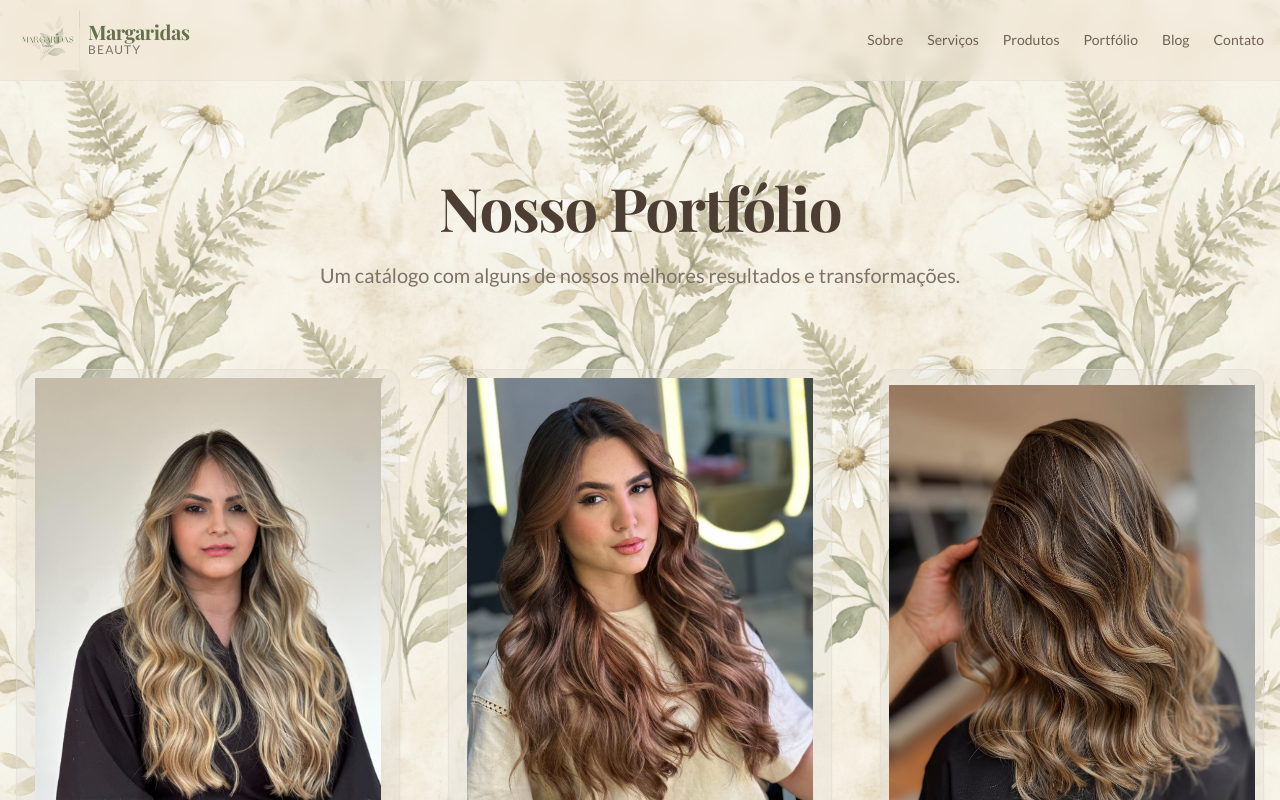
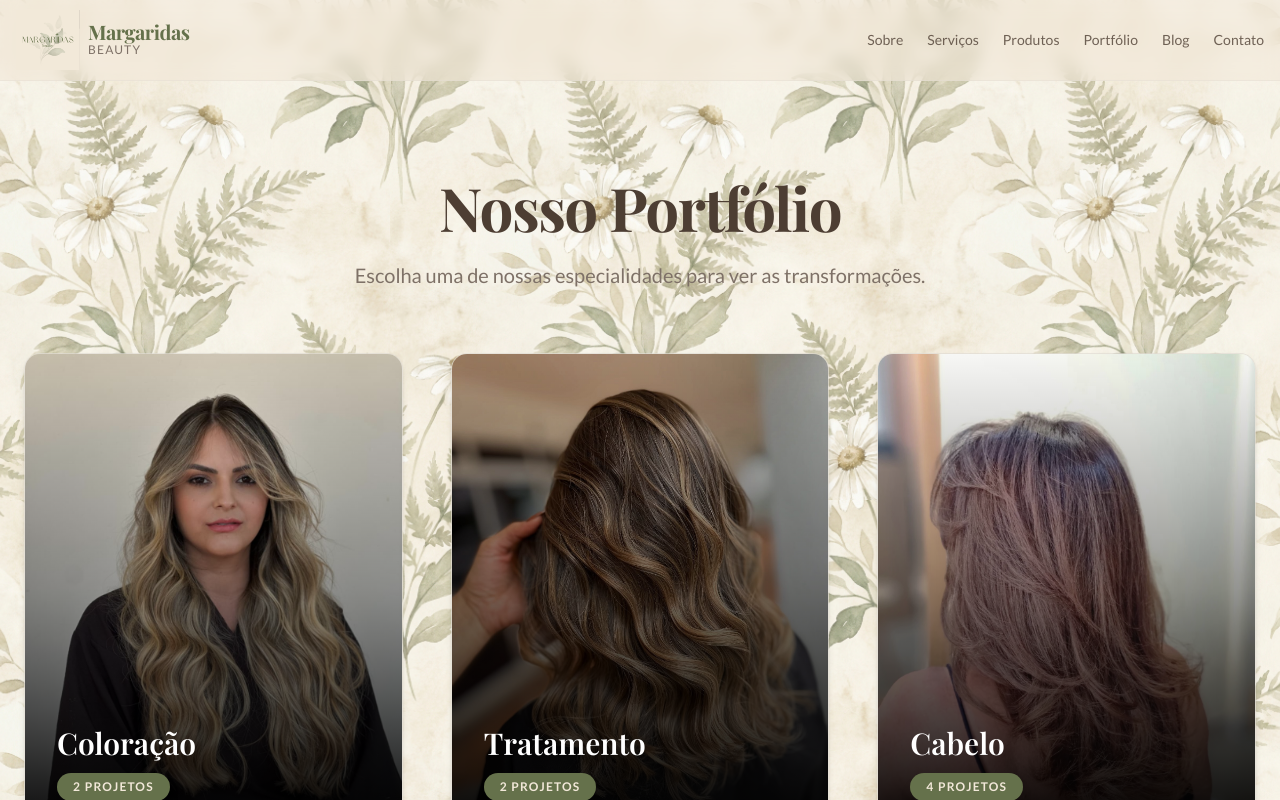
Before and after one commit to joaop0375/site-margaridas, a Next.js app: page /portfolio in a window 1280 px wide. Shown: the top 800 px of the page. Built offline with nearby package versions, Linux system fonts and the light colour scheme; a web font is replaced by a local one.

Commit message:
feat: Add new services section component, services page, and portfolio page.

```diff
--- a/app/portfolio/page.tsx
+++ b/app/portfolio/page.tsx
@@ -1,20 +1,11 @@
+"use client";
+
 import Image from "next/image";
+import { useState } from "react";
+import { ArrowLeft } from "lucide-react";
+import { Button } from "@/components/ui/button";
 
-export default function PortfolioPage() {
-    return (
-        <main className="container mx-auto px-4 py-16 md:py-24 max-w-7xl">
-            <div className="text-center mb-20 space-y-6">
-                <h1 className="text-5xl font-bold tracking-tight lg:text-6xl font-serif text-foreground">
-                    Nosso Portfólio
-                </h1>
-                <p className="text-muted-foreground text-xl max-w-2xl mx-auto font-medium">
-                    Um catálogo com alguns de nossos melhores resultados e transformações.
-                </p>
-            </div>
-
-            {/* Grid Estilo Catálogo (Masonry-like ou Grid Flexível) */}
-            <div className="grid grid-cols-1 md:grid-cols-2 lg:grid-cols-3 gap-8 md:gap-12">
-                {[
+const portfolioItems = [
     { src: "/images/portfolio/loiro-iluminado.jpg", title: "Loiro Iluminado", category: "Coloração" },
     { src: "/images/portfolio/morena-iluminada.jpg", title: "Morena Iluminada", category: "Coloração" },
     { src: "/images/portfolio/margaridas-beauty-sudoeste-gloss-express-ng-de-france-009.jpg", title: "Gloss Express", category: "Tratamento" },
@@ -22,36 +13,142 @@ export default function PortfolioPage() {
     { src: "/images/portfolio/margaridas-beauty-sudoeste-design-de-sobrancelhas-df-006.jpg", title: "Corte / Styling", category: "Cabelo" },
     { src: "/images/portfolio/margaridas-beauty-sudoeste-terapia-capilar-brasilia-002.jpg", title: "Manicure Tradicional", category: "Unha" },
     { src: "/images/portfolio/margaridas-beauty-sudoeste-terapia-capilar-brasilia-012.jpg", title: "Cuidado e Esmaltação", category: "Unha" },
-                    { src: "/images/portfolio/margaridas-beauty-sudoeste-terapia-capilar-brasilia-022.jpg", title: "Color Bloom", category: "Design com Coloração" },
+    { src: "/images/portfolio/margaridas-beauty-sudoeste-terapia-capilar-brasilia-022.jpg", title: "Color Bloom", category: "Sobrancelha" },
     { src: "/images/portfolio/margaridas-beauty-sudoeste-tratamento-capilar-vegano-007.jpg", title: "Tratamento Vegano", category: "Unha" },
     { src: "/images/portfolio/margaridas-beauty-sudoeste-estetica-sudoeste-top-master-010.jpg", title: "Serviço Top Master", category: "Cabelo" },
     { src: "/images/portfolio/margaridas-beauty-sudoeste-salao-de-beleza-brasilia-024.jpg", title: "Beleza Iluminada", category: "Sobrancelha" },
     { src: "/images/portfolio/margaridas-beauty-sudoeste-margaridas-beauty-sudoeste-005.jpg", title: "Antes e Depois", category: "Cabelo" },
     { src: "/images/portfolio/margaridas-beauty-sudoeste-margaridas-beauty-sudoeste-015.jpg", title: "Produção Completa", category: "Cabelo" },
-                ].map((item, index) => (
-                    <div key={index} className="group relative flex flex-col gap-4">
-                        {/* Container da Imagem Inteira (Catálogo) */}
-                        <div className="relative w-full aspect-[4/5] bg-muted/30 rounded-2xl overflow-hidden border border-border/50 shadow-sm group-hover:shadow-xl group-hover:border-primary/20 transition-all duration-500">
-                            {/* Imagem com object-contain para não dar zoom/cortar */}
+];
+
+export default function PortfolioPage() {
+    const [selectedCategory, setSelectedCategory] = useState<string | null>(null);
+
+    // Identificar as categorias únicas e a capa para cada uma
+    const categories = Array.from(new Set(portfolioItems.map(item => item.category)));
+
+    const categoryCards = categories.map(cat => {
+        const coverItem = portfolioItems.find(item => item.category === cat);
+        const itemCount = portfolioItems.filter(item => item.category === cat).length;
+        return {
+            title: cat,
+            src: coverItem?.src || "",
+            count: itemCount
+        };
+    });
+
+    const displayedPhotos = portfolioItems.filter(item => item.category === selectedCategory);
+
+    return (
+        <main className="container mx-auto px-4 sm:px-6 py-12 md:py-24 max-w-7xl">
+            {/* Cabeçalho Principal (Oculto se uma categoria for selecionada) */}
+            {!selectedCategory && (
+                <div className="text-center mb-10 md:mb-16 space-y-4 md:space-y-6 animate-in slide-in-from-top-4 fade-in duration-700">
+                    <h1 className="text-4xl md:text-5xl lg:text-6xl font-bold tracking-tight font-serif text-foreground">
+                        Nosso Portfólio
+                    </h1>
+                    <p className="text-muted-foreground text-lg md:text-xl max-w-2xl mx-auto font-medium">
+                        Escolha uma de nossas especialidades para ver as transformações.
+                    </p>
+                </div>
+            )}
+
+            {/* Cabeçalho de Categoria Ativa (Só exibe com categoria selecionada) */}
+            {selectedCategory && (
+                <div className="mb-8 md:mb-12 space-y-4 md:space-y-6 animate-in slide-in-from-left-4 fade-in duration-700">
+                    <Button
+                        variant="ghost"
+                        onClick={() => setSelectedCategory(null)}
+                        className="text-primary hover:text-primary hover:bg-primary/10 gap-2 font-medium pl-0 mb-2 md:mb-4 px-2 py-6 min-h-[44px] touch-manipulation"
+                    >
+                        <ArrowLeft className="w-5 h-5 shrink-0" /> <span className="text-base sm:text-sm">Voltar para Especialidades</span>
+                    </Button>
+                    <div className="flex flex-col sm:flex-row sm:items-center gap-2 sm:gap-4">
+                        <div className="hidden sm:block p-3 bg-secondary/30 rounded-full">
+                            <ArrowLeft className="w-8 h-8 text-primary opacity-0 hidden" />
+                        </div>
+                        <div>
+                            <p className="text-xs md:text-sm font-bold uppercase tracking-widest text-primary mb-1">
+                                Categoria
+                            </p>
+                            <h2 className="text-3xl md:text-4xl lg:text-5xl font-bold tracking-tight font-serif text-foreground">
+                                {selectedCategory}
+                            </h2>
+                            <p className="text-muted-foreground text-base md:text-lg mt-1 md:mt-2">
+                                {displayedPhotos.length} {displayedPhotos.length === 1 ? 'resultado exibido' : 'resultados exibidos'}
+                            </p>
+                        </div>
+                    </div>
+                    <hr className="border-border/50 my-6 md:my-8" />
+                </div>
+            )}
+
+            {/* View das Categorias */}
+            {!selectedCategory && (
+                <div className="grid grid-cols-1 sm:grid-cols-2 lg:grid-cols-3 gap-6 md:gap-8 lg:gap-12 animate-in slide-in-from-bottom-4 fade-in duration-700">
+                    {categoryCards.map((cat, index) => (
+                        <div
+                            key={index}
+                            onClick={() => setSelectedCategory(cat.title)}
+                            // Hitbox gigante no mobile, cursor-pointer
+                            className="group relative flex flex-col cursor-pointer bg-muted/30 rounded-2xl overflow-hidden shadow-md hover:shadow-2xl transition-all duration-500 border border-border/50 min-h-[250px] md:min-h-0 touch-manipulation focus-visible:outline-none focus-visible:ring-2 focus-visible:ring-primary focus-visible:ring-offset-2"
+                            tabIndex={0}
+                            role="button"
+                            aria-label={`Ver portfólio de ${cat.title}`}
+                            onKeyDown={(e) => {
+                                if (e.key === 'Enter' || e.key === ' ') {
+                                    e.preventDefault();
+                                    setSelectedCategory(cat.title);
+                                }
+                            }}
+                        >
+                            <div className="relative w-full aspect-[4/3] sm:aspect-square md:aspect-[4/5]">
+                                <Image
+                                    src={cat.src}
+                                    alt={`Categoria ${cat.title}`}
+                                    fill
+                                    loading="lazy"
+                                    sizes="(max-width: 640px) 100vw, (max-width: 1024px) 50vw, 33vw"
+                                    className="object-cover w-full h-full transition-transform duration-1000 group-hover:scale-110"
+                                />
+                                {/* Overlay Escuro Focado na Capa (Gradient) */}
+                                <div className="absolute inset-0 bg-gradient-to-t from-black/95 via-black/40 to-transparent transition-colors duration-500 flex flex-col justify-end p-5 sm:p-6 md:p-8">
+                                    <div className="transform translate-y-0 md:translate-y-2 group-hover:translate-y-0 transition-all duration-300">
+                                        <h3 className="font-serif text-2xl sm:text-3xl text-white font-semibold mb-2 sm:mb-3">{cat.title}</h3>
+                                        <span className="inline-flex items-center px-3 py-1 md:px-4 md:py-1.5 rounded-full bg-primary text-primary-foreground text-[10px] md:text-xs font-bold uppercase tracking-widest backdrop-blur-sm shadow-lg">
+                                            {cat.count} Projeto{cat.count !== 1 && "s"}
+                                        </span>
+                                    </div>
+                                </div>
+                            </div>
+                        </div>
+                    ))}
+                </div>
+            )}
+
+            {/* View das Fotos da Categoria Específica */}
+            {selectedCategory && (
+                <div className="grid grid-cols-1 sm:grid-cols-2 lg:grid-cols-3 gap-6 md:gap-8 lg:gap-12 animate-in slide-in-from-bottom-8 fade-in duration-700">
+                    {displayedPhotos.map((item, index) => (
+                        <div key={index} className="group relative flex flex-col gap-3 md:gap-4">
+                            <div className="relative w-full aspect-[4/5] bg-muted/10 rounded-2xl overflow-hidden border border-border/50 shadow-sm group-hover:shadow-xl group-hover:border-primary/30 transition-all duration-500">
                                 <Image
                                     src={item.src}
                                     alt={item.title}
                                     fill
-                                className="object-contain p-2 transition-transform duration-700 group-hover:scale-[1.02]"
+                                    loading="lazy"
+                                    sizes="(max-width: 640px) 100vw, (max-width: 1024px) 50vw, 33vw"
+                                    className="object-contain w-full h-full p-1 sm:p-2 transition-transform duration-700 group-hover:scale-[1.03]"
                                 />
-
-                            {/* Efeito de overlay suave no hover apenas para estética */}
                                 <div className="absolute inset-0 bg-black/5 opacity-0 group-hover:opacity-100 transition-opacity duration-500 pointer-events-none" />
                             </div>
-
-                        {/* Legendas fora da imagem para visual clean de catálogo */}
-                        <div className="px-2">
-                            <p className="text-xs font-bold uppercase tracking-widest text-primary mb-1.5">{item.category}</p>
-                            <h3 className="font-serif text-2xl text-foreground font-semibold group-hover:text-primary transition-colors">{item.title}</h3>
+                            <div className="px-1 md:px-2">
+                                <h3 className="font-serif text-xl md:text-2xl text-foreground font-semibold group-hover:text-primary transition-colors">{item.title}</h3>
                             </div>
                         </div>
                     ))}
                 </div>
+            )}
         </main>
     );
 }
--- a/app/servicos/page.tsx
+++ b/app/servicos/page.tsx
@@ -37,9 +37,8 @@ const SERVICES = [
         category: "Mãos & Pés",
         icon: Heart,
         items: [
-            { name: "Manicure e Pedicure", price: "R$ 80,00" },
+            { name: "Manicure e Pedicure", price: "R$ 88,00" },
             { name: "Adicional Francesinha", price: "R$ 5,00" },
-            { name: "Adicional Blindagem", price: "R$ 80,00" },
             { name: "Plástica dos pés", price: "R$ 100,00" },
             { name: "Escalda pés", price: "R$ 35,00" },
             { name: "Lavagem terapêutica", price: "R$ 70,00" },
--- a/components/ServicesSection.tsx
+++ b/components/ServicesSection.tsx
@@ -6,8 +6,8 @@ export function ServicesSection() {
     const services = [
         { title: "Unhas", description: "Design e cuidado", icon: Scissors, image: "/servico-unhas.jpg" },
         { title: "Maquiagem", description: "Realce sua beleza", icon: Palette, image: "/maquiagem natural.jpg" },
-        { title: "Bloom Design", description: "Sobrancelhas perfeitas", icon: Sparkles, image: "/servico-sobrancelha.jpg" },
-        { title: "Cabelo", description: "Corte e tratamento", icon: User, image: "/servico-cabelo.jpg" },
+        { title: "Sobrancelhas", description: "Brow Lamination e Lash Lifting", icon: Sparkles, image: "/servico-sobrancelha.jpg" },
+        { title: "Penteado", description: "Corte e tratamento", icon: User, image: "/servico-cabelo.jpg" },
     ];
 
     return (
```
Lines whose indentation alone changed are shown as unchanged.
